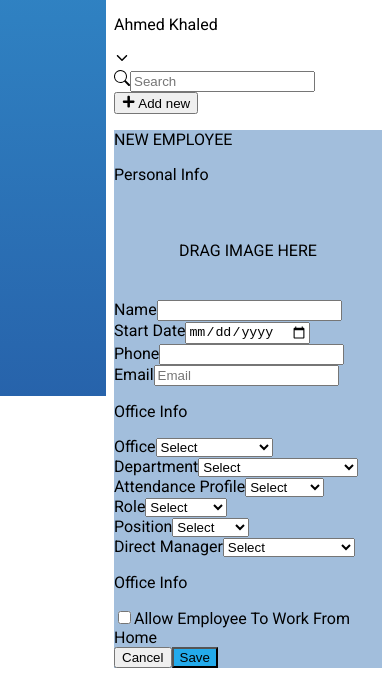
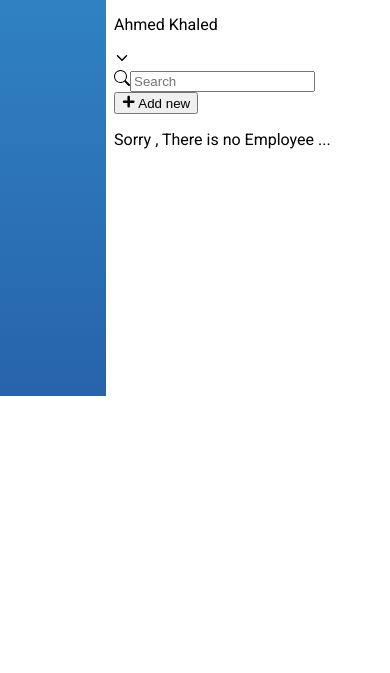
Before and after one commit to DevoAhmedIsmail/arabic-localizer-task, a React (Create React App) app: page / in a window 390 px wide. Shown: the part 448-1121 px from the top of the page. After the commit the page ends 844 px from the top, so only its background shows below. Built offline with nearby package versions, Linux system fonts and the light colour scheme.

Commit message:
fix responsive at cards and navbar & edit employee info to be on hover

```diff
--- a/src/components/AddNewForm.jsx
+++ b/src/components/AddNewForm.jsx
@@ -113,11 +113,11 @@ const AddNewForm = ({ closeModal }) => {
 
   return (
     <div
-      className="absolute top-0 left-0 w-full min-h-screen z-30 flex justify-center items-center"
+      className="fixed top-0 left-0 w-full min-h-screen z-30 flex justify-center items-center"
       style={{ backgroundColor: "rgba(40, 104, 174, 0.43)" }}
     >
       <div
-        className="bg-white p-5  w-[90%] md:w-[700px] lg:w-[1000px] overflow-auto"
+        className="bg-white p-5 max-h-[100vh] md:min-h-[700px] w-[90%] md:w-[700px] lg:w-[1000px] overflow-auto"
         ref={wrapperRef}
       >
         <div className="border-b-2 border-[#23aaeb]  pb-3">
@@ -129,7 +129,7 @@ const AddNewForm = ({ closeModal }) => {
         <div className="">
           <form onSubmit={(e) => handleSubmit(e)}>
             <ModalTitle text="Personal Info" />
-            <div className="grid grid-cols-12 gap-6 items-center">
+            <div className="grid grid-cols-12 items-center">
               <div className="col-start-1 col-end-13 md:col-end-4 relative">
                 <input
                   id="image-upload"
@@ -138,7 +138,7 @@ const AddNewForm = ({ closeModal }) => {
                 />
 
                 <label htmlFor="image-upload">
-                  <div className={`box box-drag border-2 }`}>
+                  <div className={`box box-drag border-2 border-dotted }`}>
                     <span className={`w-full h-full text-[13px] font-bold text-center text-[#5c6974] font-[Roboto] tracking-[1.73px] ${!image && 'absolute top-[43%] translate-y-0'}`}>
                       {image ? <img src={image} alt="user" className="w-full h-full object-contain" /> : "DRAG IMAGE HERE"}
                     </span>
--- a/src/components/CardList/CardItem.jsx
+++ b/src/components/CardList/CardItem.jsx
@@ -30,14 +30,14 @@ const CardItem = ({ data }) => {
   return (
     <div className="card-item bg-white px-5 py-3">
       <div className="grid grid-cols-12">
-        <div className="col-start-1 col-end-4">
+        <div className="col-start-1 col-end-13 md:col-end-4">
           <div>
             <img
-              src={data.image}
+              src={data.image ? data.image : "https://images.pexels.com/photos/220453/pexels-photo-220453.jpeg?auto=compress&cs=tinysrgb&w=600"}
               alt="person"
-              className="w-[64px] h-[64px] rounded-full object-cover"
+              className="w-[100px] h-[100px] md:w-[64px] md:h-[64px] rounded-full object-cover mx-auto"
             />
-            <div className="flex justify-between items-center text-[#8997a4] text-[18px] mt-[10px]">
+            <div className="flex justify-center gap-10 md:gap-0 md:justify-between items-center text-[#8997a4] text-[18px] mt-[15px] md:mt-[10px] mb-5 md:mb-0">
               <HiPencil />
               <AiOutlinePauseCircle />
               <RiDeleteBin2Fill
@@ -47,10 +47,10 @@ const CardItem = ({ data }) => {
             </div>
           </div>
         </div>
-        <div className="col-start-4 col-end-13 pl-[20px] h-full ">
-          <div className="border-l border-[#8997a440] h-full pl-5">
-            <div>
-              <p className="text-[20px] text-[#5c6974] font-[Lato] ">
+        <div className="col-start-1 md:col-start-4 col-end-13 pl-[20px] h-full ">
+          <div className="border-t md:border-t-0 border-l-0 md:border-l border-[#8997a440] h-full pl-5">
+            <div className="text-center md:text-left">
+              <p className="text-[20px] text-[#5c6974] font-[Lato] capitalize ">
                 {data.name}
               </p>
               <p className="text-[13px] text-[#313030] font-[Roboto]">
@@ -65,16 +65,19 @@ const CardItem = ({ data }) => {
 
               <div className="flex items-center gap-2">
                 <div className="bg-[#eaeef0] w-[19px] h-[19px] rounded-full text-center text-sm ">
-                  <HiEnvelope className="mx-auto translate-y-[3px]" />
+                  <HiEnvelope className="mx-auto translate-y-[3px] text-sm" />
                 </div>
                 <div className="bg-[#eaeef0] w-[19px] h-[19px] rounded-full text-center text-sm ">
-                  <MdCallEnd className="mx-auto translate-y-[3px]" />
+                  <MdCallEnd className="mx-auto translate-y-[3px] text-sm" />
                 </div>
                 <div
                   className="bg-[#eaeef0] w-[19px] h-[19px] rounded-full text-center text-sm details-shadow cursor-pointer relative"
-                  onClick={() => setShowDetails(!showDetails)}
+                  onMouseEnter={()=>setShowDetails(true)}
+                  onMouseLeave={()=>setShowDetails(false)}
+
+                  // onClick={() => setShowDetails(!showDetails)}
                 >
-                  <TbExclamationMark className="mx-auto translate-y-[3px]" />
+                  <TbExclamationMark className="mx-auto translate-y-[3px] text-sm" />
                   {showDetails && (
                     <div
                       className="bg-white shadow absolute top-7 -right-10 w-[240px] point-shape border border-[#eaeef0] z-10"
--- a/src/components/CardList/CardList.jsx
+++ b/src/components/CardList/CardList.jsx
@@ -110,10 +110,14 @@ const CardList = () => {
 
   return (
     <div className="py-8">
-      <div className="grid grid-cols-4 gap-x-[45px] gap-y-[35px]">
-        {filteredEmployees.map((data) => (
-          <CardItem data={data} key={data.id} />
-        ))}
+      <div className="grid grid-cols-1 md:grid-cols-2 lg:grid-cols-3 xl:grid-cols-4 gap-x-[45px] gap-y-[35px]">
+        {filteredEmployees.length ? (
+          filteredEmployees.map((data) => (
+            <CardItem data={data} key={data.id} />
+          ))
+        ) : (
+          <p className="text-sm text-[#8997a4] px-3 font-bolder tracking-wide">Sorry , There is no Employee ...</p>
+        )}
       </div>
     </div>
   );
--- a/src/components/Navbar.jsx
+++ b/src/components/Navbar.jsx
@@ -2,6 +2,7 @@ import React, { useEffect, useState } from "react";
 import { MdNotificationsActive } from "react-icons/md";
 import Badge from "./Badge";
 import { IoIosArrowDown } from "react-icons/io";
+import { AiOutlineMenu } from "react-icons/ai";
 
 import personImage from "../assets/persons/cheerful-curly-business-girl-wearing-glasses.jpg";
 
@@ -29,16 +30,16 @@ const Navbar = () => {
   return (
     <nav className="bg-white py-3">
       <div className="container mx-auto px-6">
-        <div className="flex justify-end items-center gap-5">
-          <p className="font-[Roboto] text-[#474747] text-[15px]">
+        <div className="flex justify-end items-center gap-5 ">
+          <p className="hidden md:block font-[Roboto] text-[#474747] text-[15px]">
             {currentTime.toLocaleString("en-US", options)}
           </p>
 
-          <button className="bg-[color:var(--green-color)] text-white w-[94px] h-[27px] rounded-[5px] font-[Roboto] ">
+          <button className="hidden md:block  bg-[color:var(--green-color)] text-white w-[94px] h-[27px] rounded-[5px] font-[Roboto] ">
             Sign In
           </button>
 
-          <div className="relative border-x-2 border-[#e8e4e4] py-3 px-5">
+          <div className="hidden md:block  relative border-x-2 border-[#e8e4e4] py-3 px-5">
             <MdNotificationsActive className="text-[#8997a4] text-[23px]" />
             <Badge
               text="1"
--- a/src/components/SearchForm.jsx
+++ b/src/components/SearchForm.jsx
@@ -1,11 +1,11 @@
-import React, { useContext, useState } from "react";
+import React, { useContext, useEffect, useState } from "react";
 import { BsSearch } from "react-icons/bs";
 import { FaPlus } from "react-icons/fa";
 import AddNewForm from "./AddNewForm";
 import { EmployeeContext } from "../context/EmployeeProvider";
 
 const SearchForm = () => {
-  const [showModal, setShowModal] = useState(true);
+  const [showModal, setShowModal] = useState(false);
 
   const { setSearchText,searchText } = useContext(EmployeeContext);
 
@@ -14,9 +14,23 @@ const SearchForm = () => {
     setShowModal(false);
   };
 
+  useEffect(() => {
+
+    if (showModal) {
+      document.body.classList.add('overflow-hidden');
+    } else {
+      document.body.classList.remove('overflow-hidden');
+    }
+
+
+    return () => {
+      document.body.classList.remove('overflow-hidden');
+    };
+  }, [showModal]);
+
   return (
     <div>
-      <div className="flex items-center gap-3">
+      <div className="flex flex-col md:flex-row items-center gap-3">
         <div className="bg-white relative h-[30px] px-[26px] flex-1 rounded shadow-sm">
           <BsSearch className="text-[#23aaeb] absolute top-1/2 -translate-y-1/2 left-[26px] text-[16px]" />
           <input
```
